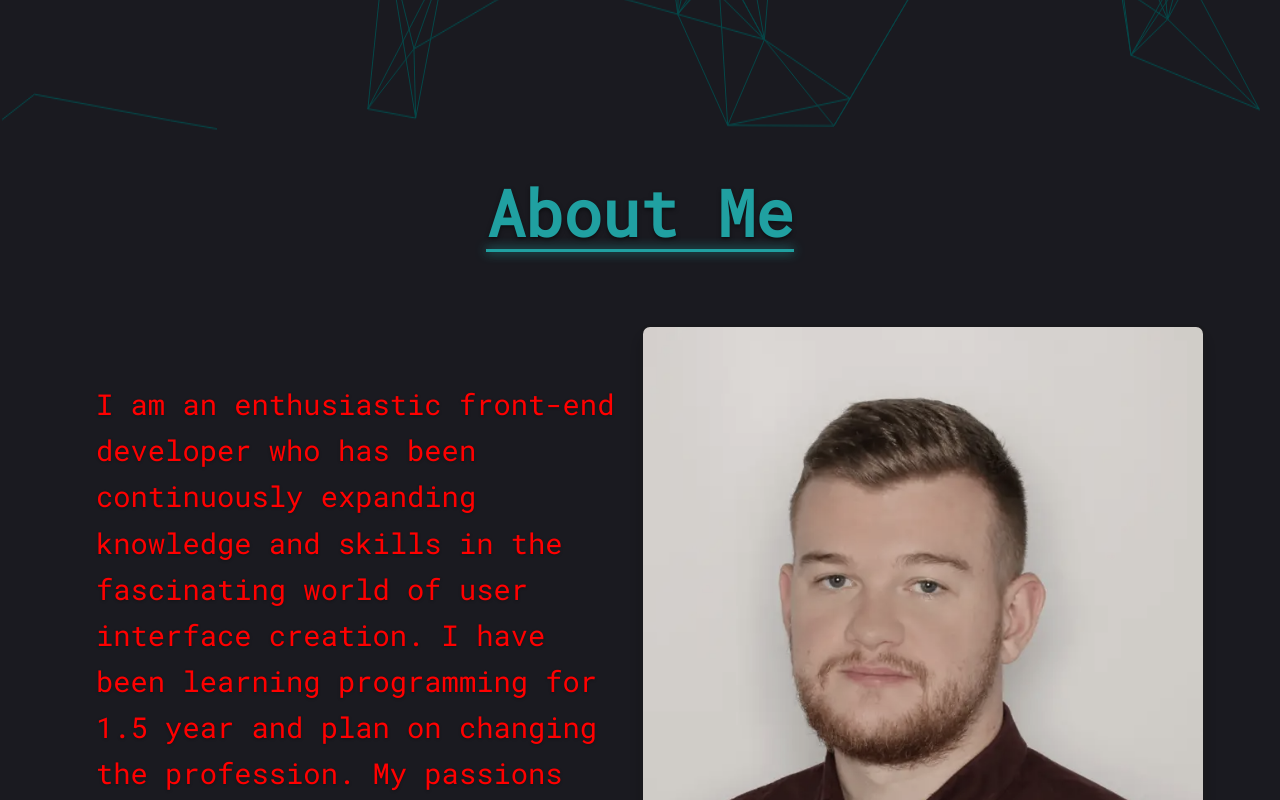
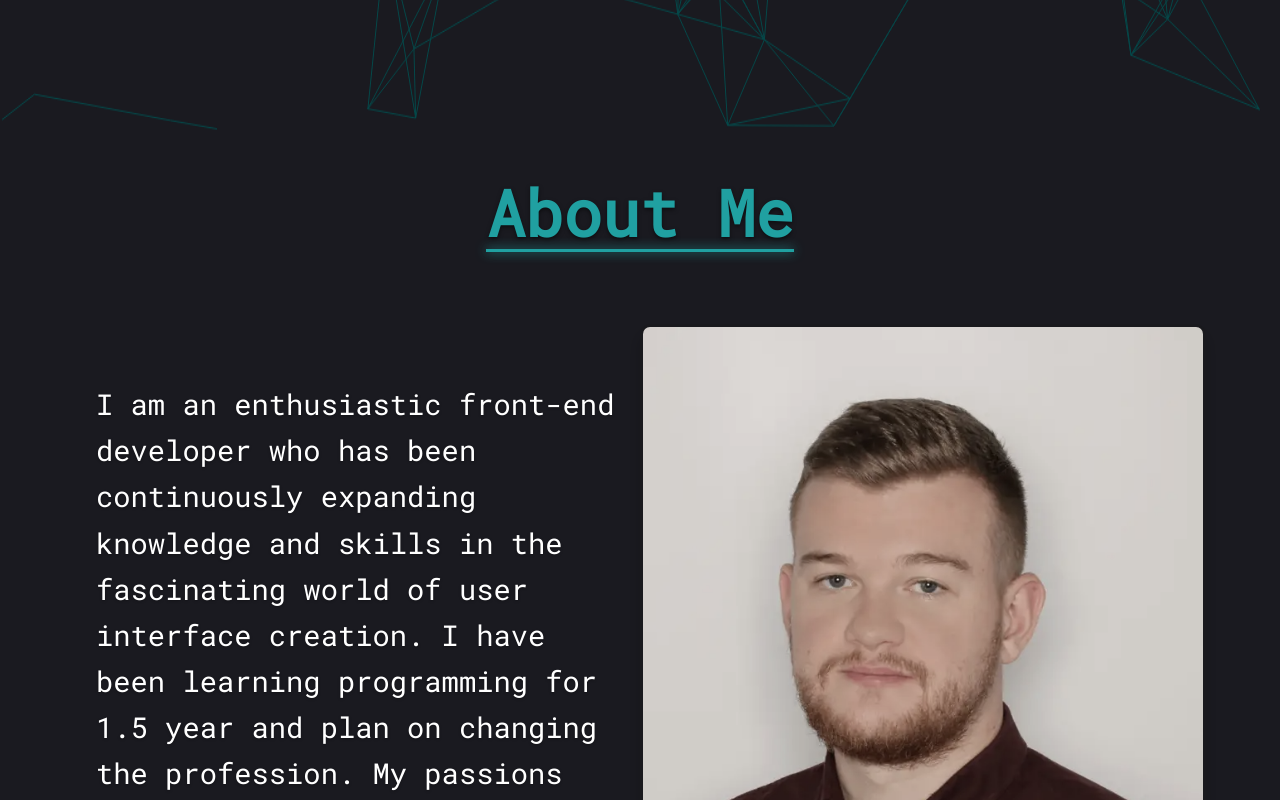
Before and after one commit to Maciejnecka/Portfolio-site, a React (Create React App) app: page / in a window 1280 px wide. Shown: the part 880-1680 px from the top of the page. Built offline with nearby package versions, Linux system fonts and the light colour scheme.

Commit message:
Fonts fixes

```diff
--- a/src/components/AboutMe/AboutMe.styled.js
+++ b/src/components/AboutMe/AboutMe.styled.js
@@ -3,7 +3,7 @@ import { media } from '../Styled/mediaqueries';
 
 const StyledAboutMe = styled.section`
   background-color: var(--color-main-background);
-  color: red;
+  color: var(--font-main-white);
   padding: 3rem 5rem;
   box-sizing: border-box;
   margin: 0 auto;
--- a/src/components/Contact/Contact.styled.js
+++ b/src/components/Contact/Contact.styled.js
@@ -68,7 +68,8 @@ const StyledContact = styled.div`
     `}
 
     ${media.mobile`
-      font-size: 1.5rem;
+      font-size: 1.3rem;
+      letter-spacing: 1.5px;
       padding: 0.5rem 1.5rem;
       margin: 3rem auto;
     `}
--- a/src/components/Resume/Resume.styled.js
+++ b/src/components/Resume/Resume.styled.js
@@ -64,7 +64,6 @@ const StyledResume = styled.div`
     align-items: center;
     justify-content: center;
     text-decoration: none;
-    font-size: 2rem;
     letter-spacing: 1px;
     max-width: 55%;
   }
```
